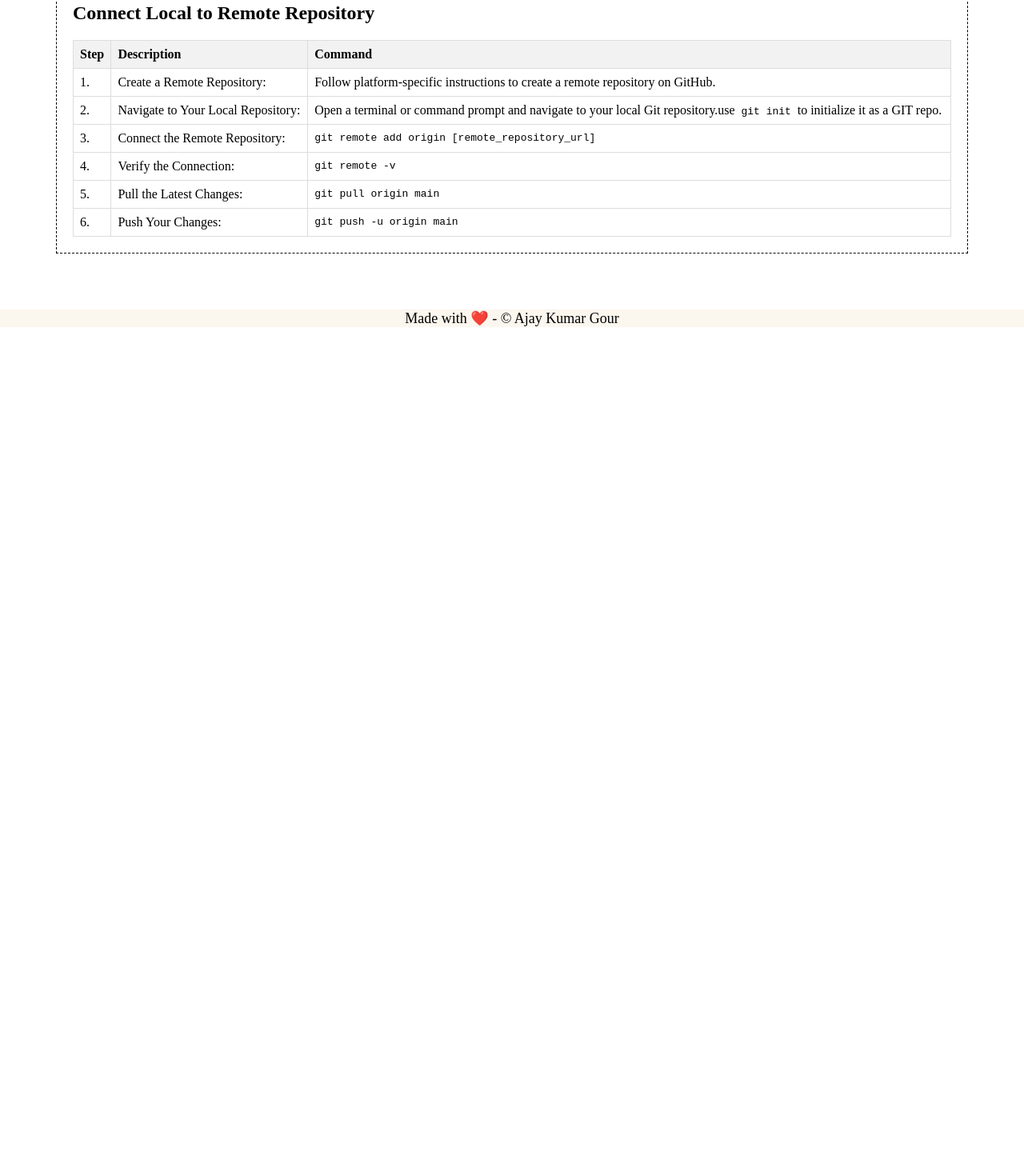
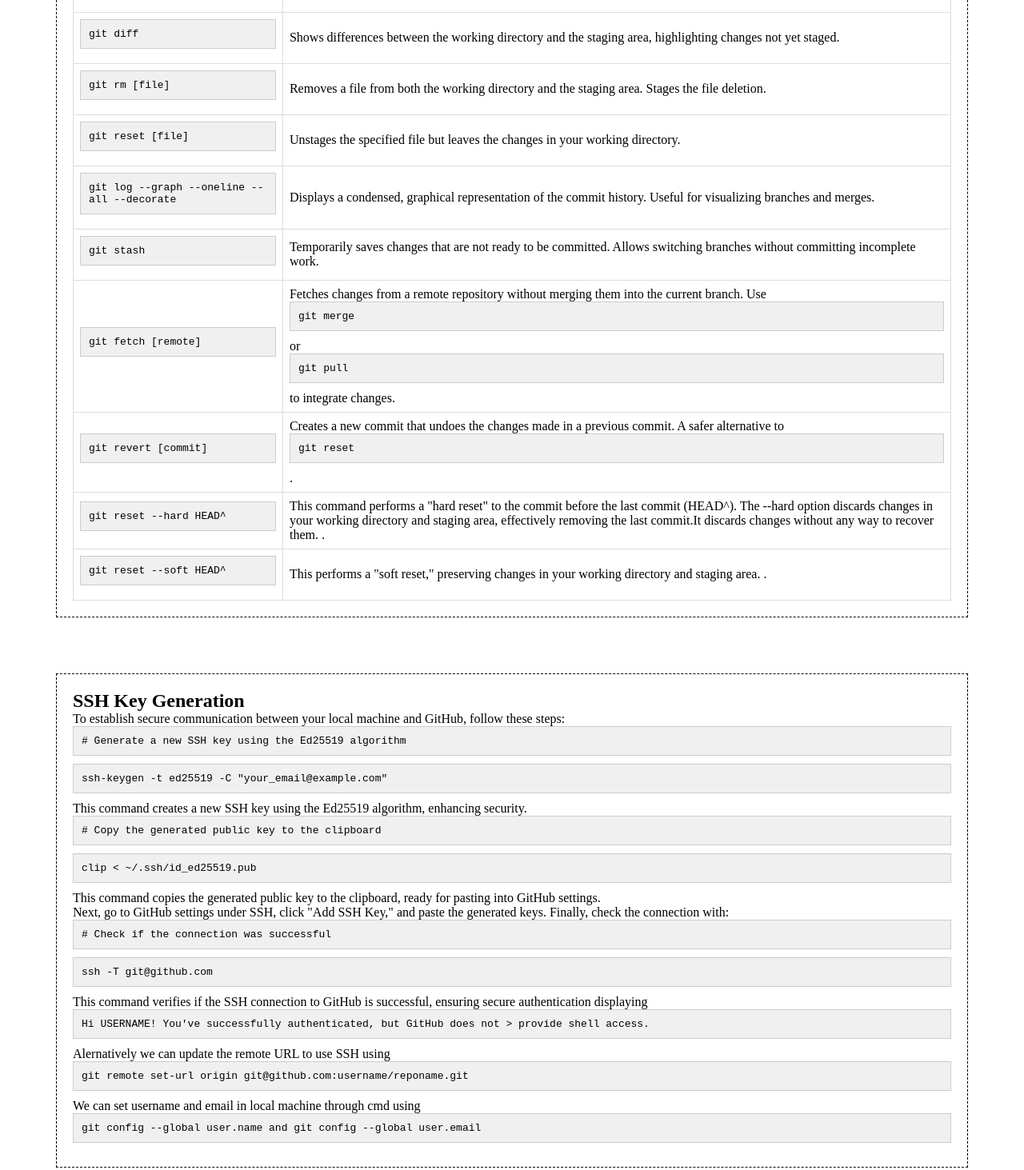
Before and after one commit to ajay-kumar-gour/GitHub-Log, a plain HTML site: page index.html in a window 1280 px wide. Shown: the part 2327-3790 px from the top of the page at 80% size. Before the commit the page ends 2736 px from the top, so only its background shows below. Drawn offline with Linux system fonts and the light colour scheme.

Commit message:
added details on SSH connections and styled them

```diff
--- a/index.html
+++ b/index.html
@@ -224,9 +224,47 @@
             commit. A safer alternative to <code>git reset</code>.
           </td>
         </tr>
+         <tr>
+          <td><code>git reset --hard HEAD^</code></td>
+          <td>
+            This command performs a "hard reset" to the commit before the last commit (HEAD^). The --hard option discards changes in your working directory and staging area, effectively removing the last commit.It discards changes without any way to recover them.
+
+</code>.
+          </td>
+        </tr>
+        <tr>
+          <td><code>git reset --soft HEAD^</code></td>
+          <td>
+            This performs a "soft reset," preserving changes in your working directory and staging area.
+
+</code>.
+          </td>
+        </tr>
       </table>
     </div>
+ <div class="ssh-connections">
+      <h2>SSH Key Generation</h2>
 
+<p>To establish secure communication between your local machine and GitHub, follow these steps:</p>
+
+<code># Generate a new SSH key using the Ed25519 algorithm</code>
+<code>ssh-keygen -t ed25519 -C "your_email@example.com"</code>
+<p>This command creates a new SSH key using the Ed25519 algorithm, enhancing security.</p>
+
+<code># Copy the generated public key to the clipboard</code>
+<code>clip &lt; ~/.ssh/id_ed25519.pub</code>
+<p>This command copies the generated public key to the clipboard, ready for pasting into GitHub settings.</p>
+
+<p>Next, go to GitHub settings under SSH, click "Add SSH Key," and paste the generated keys. Finally, check the connection with:</p>
+<code># Check if the connection was successful</code>
+<code>ssh -T git@github.com</code>
+<p>This command verifies if the SSH connection to GitHub is successful, ensuring secure authentication displaying <code>Hi USERNAME! You've successfully authenticated, but GitHub does not
+> provide shell access.</code></p>
+<p> Alernatively we can update the remote URL to use SSH using <code>git remote set-url origin git@github.com:username/reponame.git
+</code></p>
+<p>We can set username and email in local machine through cmd using <code>git config --global user.name and git config --global user.email
+</code></p>
+    </div>
     <div class="connect-local-remote">
       <h2>Connect Local to Remote Repository</h2>
 
@@ -274,6 +312,7 @@
         </tr>
       </table>
     </div>
+
     <footer> Made with ❤️ - 	&#169 Ajay Kumar Gour</footer>
   </body>
 </html>
--- a/style.css
+++ b/style.css
@@ -68,7 +68,6 @@
   font-size: 17px;
   background-color: #c1f2b0;
   color: black;
-
 }
 .command-table {
   margin: 70px;
@@ -105,3 +104,18 @@ footer {
   justify-content: center;
   font-size: 18px;
 }
+
+.ssh-connections {
+  margin: 70px;
+  height: fit-content;
+  padding: 20px;
+  border: 1px dashed black;
+}
+
+code {
+  display: block;
+  background-color: #f0f0f0;
+  padding: 10px;
+  margin-bottom: 10px;
+  border: 1px solid #ccc;
+}
```
